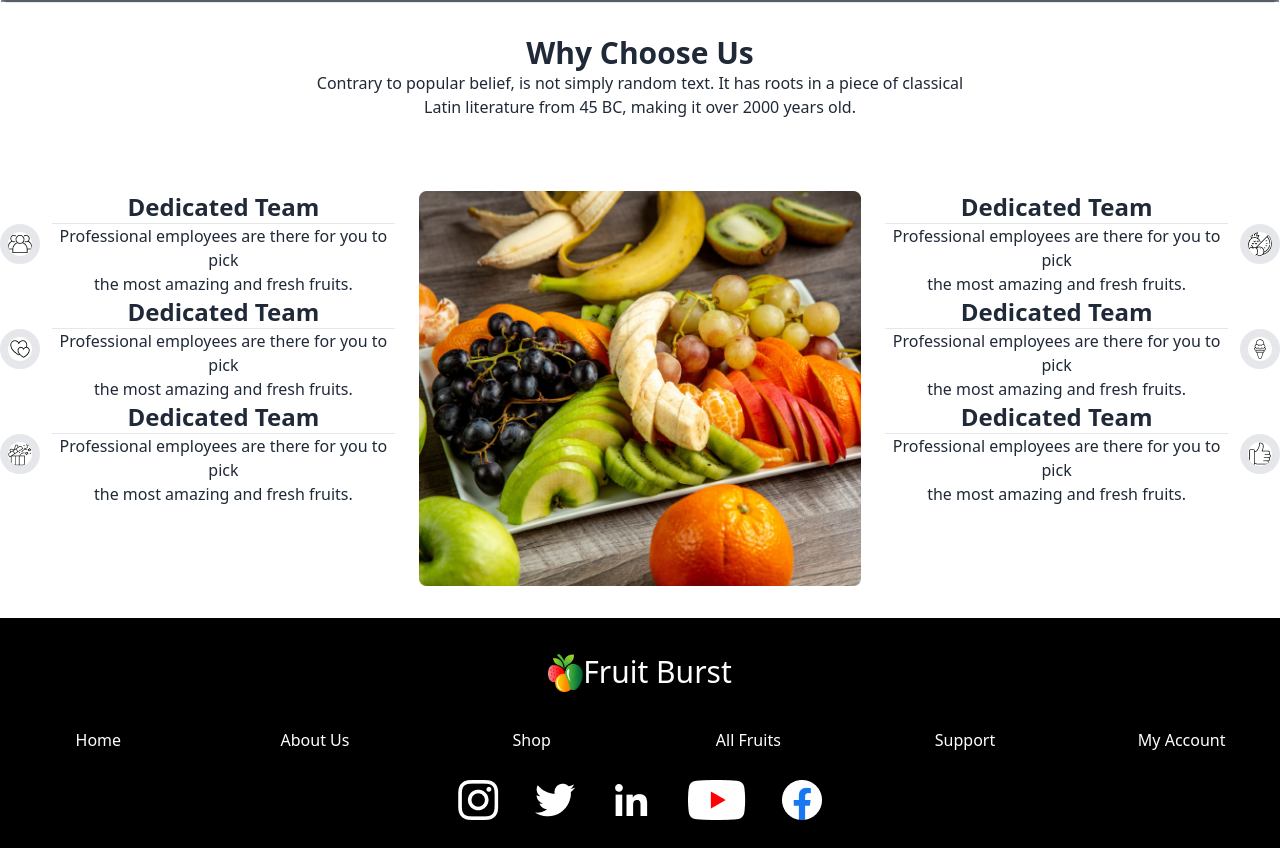
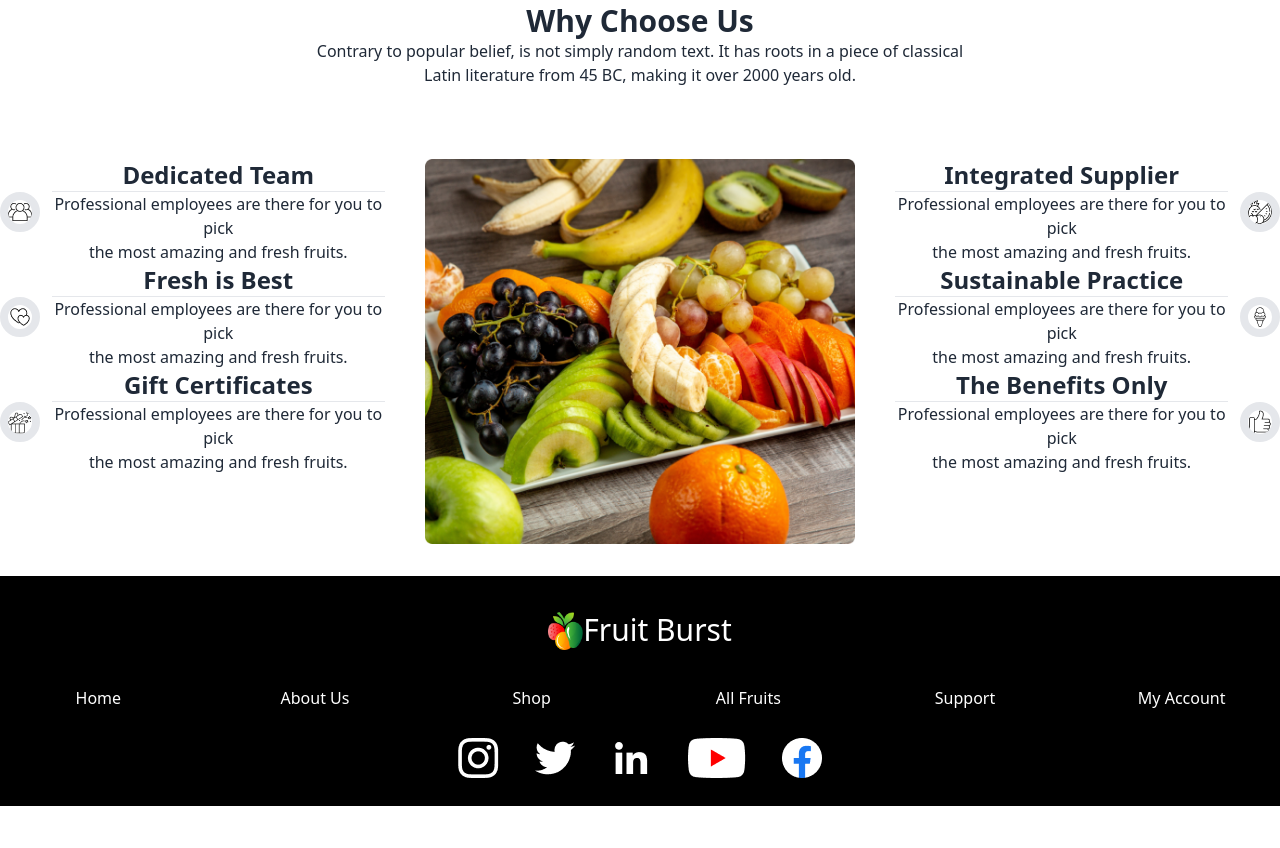
Before and after one commit to amir811537/online-food-court, a plain HTML site: page index.html in a window 1280 px wide. Shown: the part 2458-3306 px from the top of the page. After the commit the page ends 3264 px from the top, so only its background shows below. Drawn offline with nearby package versions, Linux system fonts and the light colour scheme; grey boxes are pictures that could not be loaded.

Commit message:
pera ses

```diff
--- a/index.html
+++ b/index.html
@@ -258,7 +258,7 @@
             <img class="w-1/2" src="images/fruit6.png" alt="Shoes" />
           </figure>
           <div class="card-body text-center">
-            <h3 class="text-2xl font-semibold">12.90$ -18.85$</h3>
+            <h3 class="text-2xl font-semibold">12.90$-18.85$</h3>
             <hr>
             <p>Apples</p>
             <div class="rating justify-center">
@@ -450,7 +450,7 @@
 
       </div>
       <div class="flex justify-center items-center">
-        <button class="btn btn-primary content-center place-content-center">Shop All</button>
+        <button class="btn bg-[#F85559] content-center text-white place-content-center">Shop All</button>
       </div>
 
       </div>
@@ -559,7 +559,7 @@
 <br>
 <br>
 
-      <div class="flex flex-col md:flex-row gap-6">
+      <div class="flex flex-col md:flex-row gap-10">
 <!-- left side  -->
 <div class="">
   <div class="flex flex-col md:flex-row items-center text-center gap-3 ">
@@ -575,7 +575,7 @@
     <div class="flex flex-col md:flex-row items-center text-center gap-3">
       <img class=" rounded-full border-[8px]" src="images/love 1.png" alt="">
       <div>
-        <h4 class="text-2xl font-bold">Dedicated Team</h4>
+        <h4 class="text-2xl font-bold">Fresh is Best</h4>
         <hr>
         <p>Professional employees are there for you to pick <br> the most amazing and fresh fruits.</p>
       </div>
@@ -584,7 +584,7 @@
       <div class="flex flex-col md:flex-row items-center text-center gap-3">
         <img class=" rounded-full border-[8px]" src="images/gift-box 1.png" alt="">
         <div>
-          <h4 class="text-2xl font-bold">Dedicated Team</h4>
+          <h4 class="text-2xl font-bold">Gift Certificates</h4>
           <hr>
           <p>Professional employees are there for you to pick <br> the most amazing and fresh fruits.</p>
         </div>
@@ -602,7 +602,7 @@
   <div class="flex flex-col md:flex-row items-center text-center gap-3">
 
     <div>
-      <h4 class="text-2xl font-bold">Dedicated Team</h4>
+      <h4 class="text-2xl font-bold">Integrated Supplier</h4>
       <hr>
       <p>Professional employees are there for you to pick <br> the most amazing and fresh fruits.</p>
     </div>
@@ -612,7 +612,7 @@
 
     <div class="flex flex-col md:flex-row items-center text-center gap-3">
       <div>
-        <h4 class="text-2xl font-bold">Dedicated Team</h4>
+        <h4 class="text-2xl font-bold">Sustainable Practice</h4>
         <hr>
         <p>Professional employees are there for you to pick <br> the most amazing and fresh fruits.</p>
       </div>
@@ -621,7 +621,7 @@
 
       <div class="flex flex-col md:flex-row items-center text-center gap-3">
         <div>
-          <h4 class="text-2xl font-bold">Dedicated Team</h4>
+          <h4 class="text-2xl font-bold">The Benefits Only</h4>
           <hr>
           <p>Professional employees are there for you to pick <br> the most amazing and fresh fruits.</p>
         </div>
@@ -656,24 +656,24 @@
     <div class="grid grid-cols-4 lg:grid-cols-6 text-center gap-5 text-white mx-auto">
 
 <div>
-  <p>Home</p>
+  <p><a href="">Home</a></p>
 </div>
 <div>
   <p>
-    About Us
+   <a href=""> About Us</a>
 </p>
 </div>
 <div>
-  <p>Shop</p>
+  <p><a href="">Shop</a></p>
 </div>
 <div>
-  <p>All Fruits</p>
+  <p><a href="">All Fruits</a></p>
 </div>
 <div>
-  <p>Support</p>
+  <p><a href="">Support</a></p>
 </div>
 <div>
-  <p>My Account</p>
+  <p><a href="">My Account</a></p>
 </div>
 
 
```
